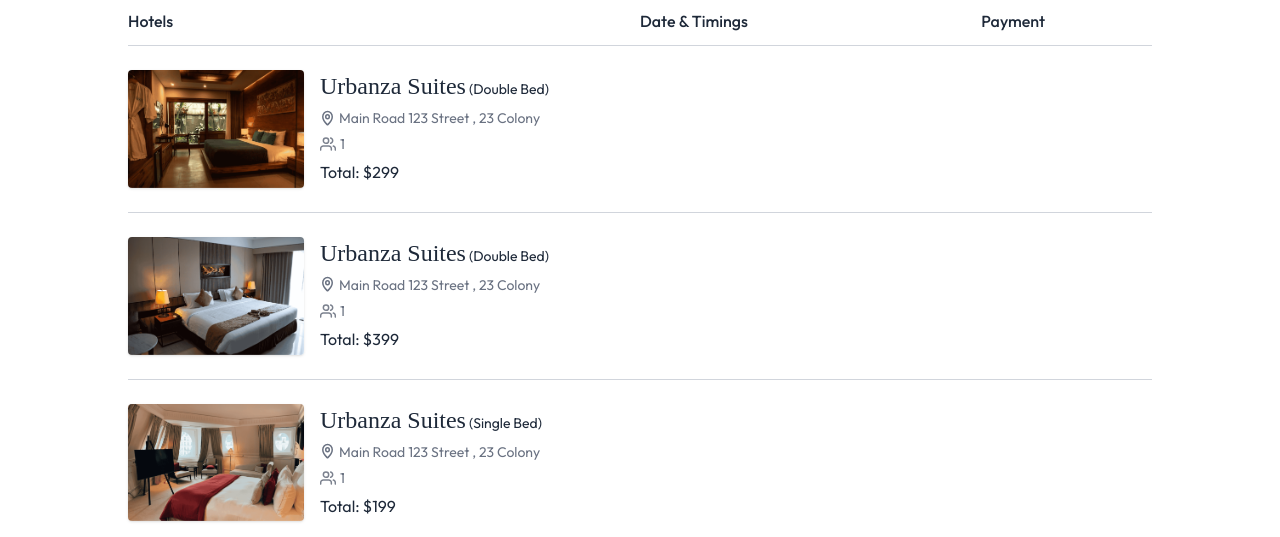
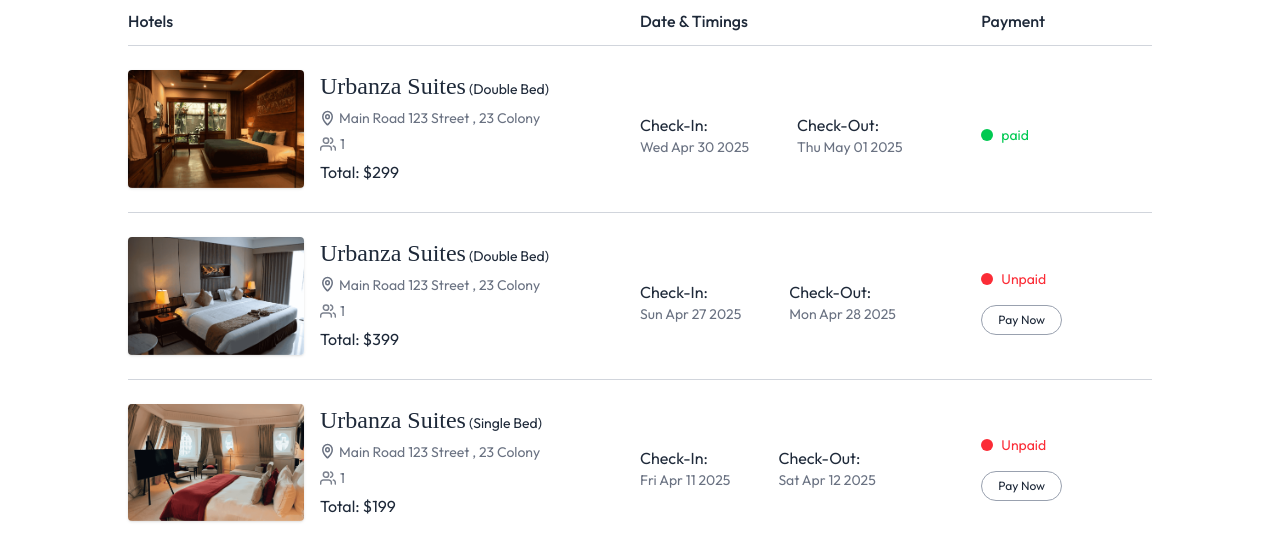
Before and after one commit to MwaranoKelvin/Final-Project, a React (Vite) app in the folder Client/: page /my-bookings in a window 1280 px wide. Shown: the part 263-800 px from the top of the page. Built offline with nearby package versions, Linux system fonts and the light colour scheme; no server answers; a web font is replaced by a local one.

Commit message:
Completed working on MyBookings file.

```diff
--- a/Client/src/pages/MyBookings.jsx
+++ b/Client/src/pages/MyBookings.jsx
@@ -36,9 +36,29 @@
                             </div>
                         </div>
                         {/* ...Date & Timings... */}
-                        <div></div>
+                        <div className='flex flex-row md:items-center md:gap-12 mt-3 gap-8'>
+                            <div>
+                                <p>Check-In:</p>
+                                <p className='text-gray-500 text-sm'>{new Date(booking.checkInDate).toDateString()}</p>
+                            </div>
+                            <div>
+                                <p>Check-Out:</p>
+                                <p className='text-gray-500 text-sm'>{new Date(booking.checkOutDate).toDateString()}</p>
+                            </div>
+
+                        </div>
                         {/* ...Payment Status... */}
-                        <div></div>
+                        <div className='flex flex-col items-start justify-center pt-3'>
+                            <div className='flex items-center gap-2'>
+                                <div className={`h-3 w-3 rounded-full ${booking.isPaid ? "bg-green-500" : "bg-red-500"}`}></div>
+                                <p className={`text-sm ${booking.isPaid ? "text-green-500" : "text-red-500"}`}>{booking.isPaid ? "paid" : "Unpaid"}</p>
+                            </div>
+
+                            {!booking.isPaid && (
+                                <button className='px-4 py-1.5 mt-4 text-xs border border-gray-400 rounded-full hover:bg-gray-50 transition-all cursor-pointer'> Pay Now</button>
+                            )}
+
+                        </div>
 
                     </div>
                 ))}
```
